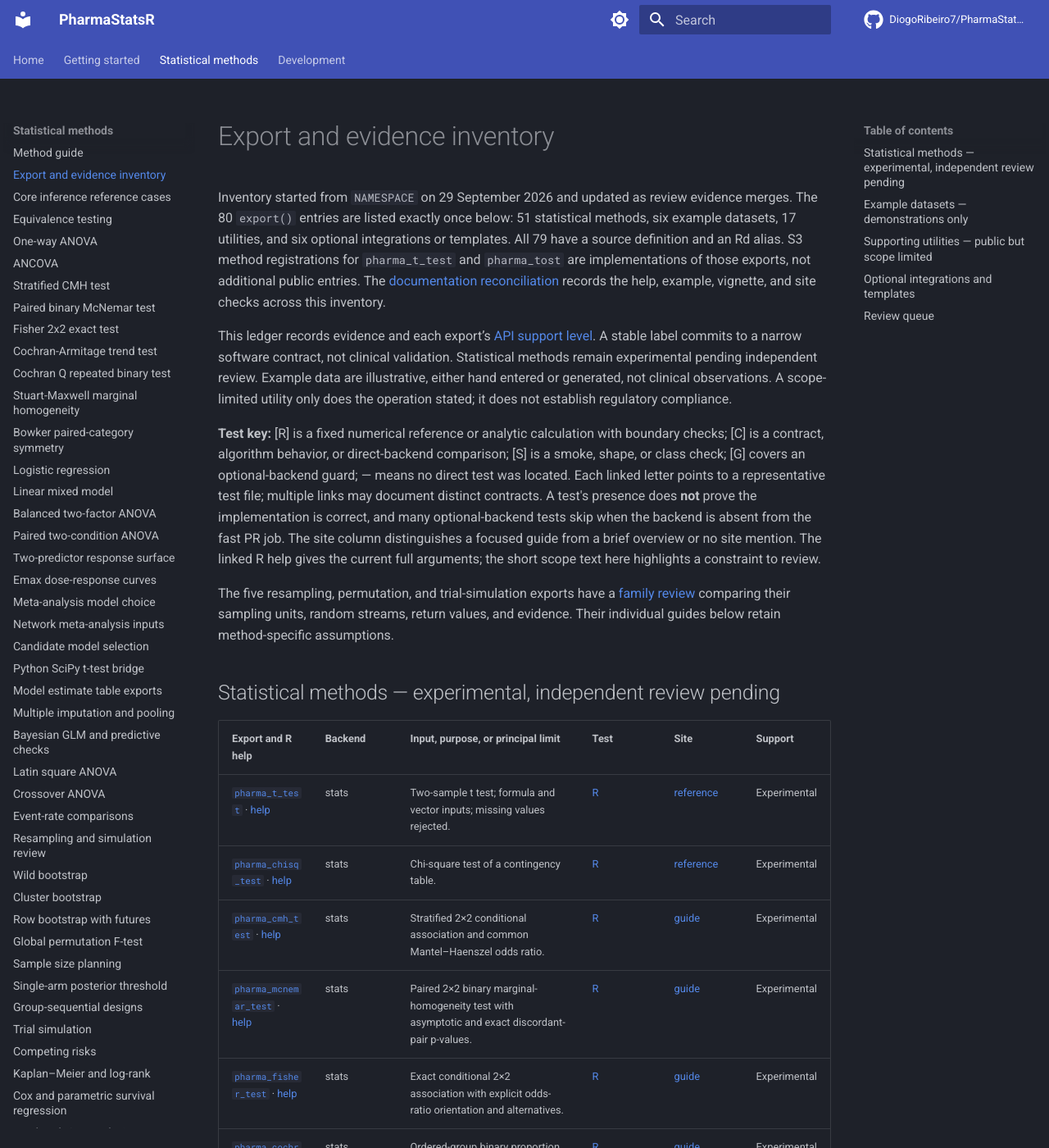
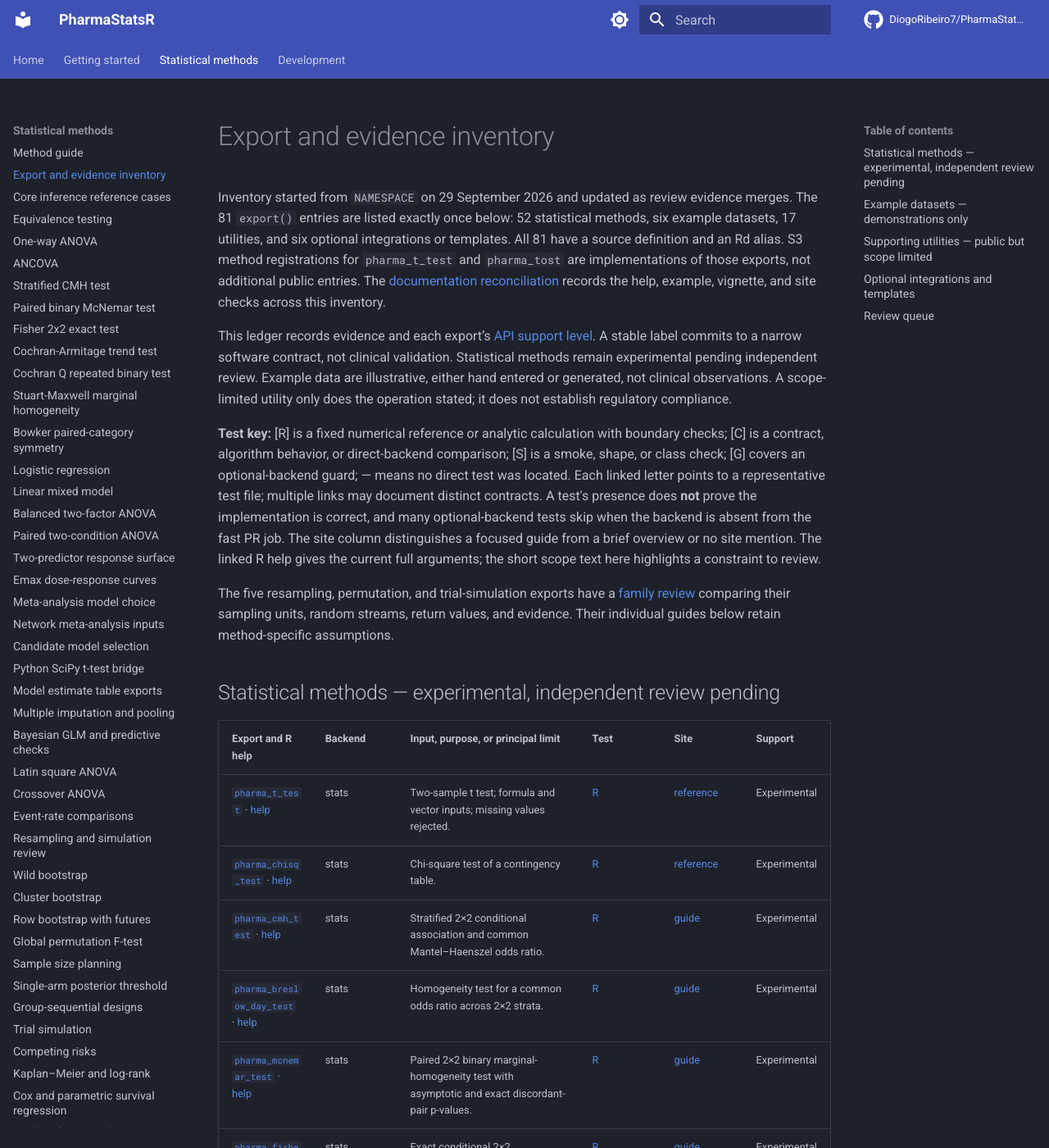
Before and after one commit to DiogoRibeiro7/PharmaStatsR, an MkDocs documentation site: the page built from docs/method-inventory.md, in a window 1280 px wide and 1400 px high. Shown: the whole window at 82% size. Built offline with MkDocs 1.6.1 and Material for MkDocs 9.7.7, drawn with Linux system fonts in a browser that asks for light colours; comment, search, counter and statistics services are not loaded.

Commit message:
docs: integrate Breslow-Day homogeneity test

```diff
--- a/docs/method-inventory.md
+++ b/docs/method-inventory.md
@@ -1,6 +1,6 @@
 # Export and evidence inventory
 
-Inventory started from `NAMESPACE` on 29 September 2026 and updated as review evidence merges. The 80 `export()` entries are listed exactly once below: 51 statistical methods, six example datasets, 17 utilities, and six optional integrations or templates. All 79 have a source definition and an Rd alias. S3 method registrations for `pharma_t_test` and `pharma_tost` are implementations of those exports, not additional public entries. The [documentation reconciliation](documentation-reconciliation.md) records the help, example, vignette, and site checks across this inventory.
+Inventory started from `NAMESPACE` on 29 September 2026 and updated as review evidence merges. The 81 `export()` entries are listed exactly once below: 52 statistical methods, six example datasets, 17 utilities, and six optional integrations or templates. All 81 have a source definition and an Rd alias. S3 method registrations for `pharma_t_test` and `pharma_tost` are implementations of those exports, not additional public entries. The [documentation reconciliation](documentation-reconciliation.md) records the help, example, vignette, and site checks across this inventory.
 
 This ledger records evidence and each export’s [API support level](api-support-policy.md). A stable label commits to a narrow software contract, not clinical validation. Statistical methods remain experimental pending independent review. Example data are illustrative, either hand entered or generated, not clinical observations. A scope-limited utility only does the operation stated; it does not establish regulatory compliance.
 
@@ -15,6 +15,7 @@
 | [`pharma_t_test`](https://github.com/DiogoRibeiro7/PharmaStatsR/blob/main/R/pharma_t_test.R) · [help](https://github.com/DiogoRibeiro7/PharmaStatsR/blob/main/man/pharma_t_test.Rd) | stats | Two-sample t test; formula and vector inputs; missing values rejected. | [R](https://github.com/DiogoRibeiro7/PharmaStatsR/blob/main/tests/testthat/test-core-inference-references.R) | [reference](core-reference-cases.md) | Experimental |
 | [`pharma_chisq_test`](https://github.com/DiogoRibeiro7/PharmaStatsR/blob/main/R/pharma_chisq_test.R) · [help](https://github.com/DiogoRibeiro7/PharmaStatsR/blob/main/man/pharma_chisq_test.Rd) | stats | Chi-square test of a contingency table. | [R](https://github.com/DiogoRibeiro7/PharmaStatsR/blob/main/tests/testthat/test-core-inference-references.R) | [reference](core-reference-cases.md) | Experimental |
 | [`pharma_cmh_test`](https://github.com/DiogoRibeiro7/PharmaStatsR/blob/main/R/pharma_cmh_test.R) · [help](https://github.com/DiogoRibeiro7/PharmaStatsR/blob/main/man/pharma_cmh_test.Rd) | stats | Stratified 2×2 conditional association and common Mantel–Haenszel odds ratio. | [R](https://github.com/DiogoRibeiro7/PharmaStatsR/blob/main/tests/testthat/test-cmh-reference.R) | [guide](cmh.md) | Experimental |
+| [`pharma_breslow_day_test`](https://github.com/DiogoRibeiro7/PharmaStatsR/blob/main/R/pharma_breslow_day_test.R) · [help](https://github.com/DiogoRibeiro7/PharmaStatsR/blob/main/man/pharma_breslow_day_test.Rd) | stats | Homogeneity test for a common odds ratio across 2×2 strata. | [R](https://github.com/DiogoRibeiro7/PharmaStatsR/blob/main/tests/testthat/test-breslow-day-reference.R) | [guide](breslow-day.md) | Experimental |
 | [`pharma_mcnemar_test`](https://github.com/DiogoRibeiro7/PharmaStatsR/blob/main/R/pharma_mcnemar_test.R) · [help](https://github.com/DiogoRibeiro7/PharmaStatsR/blob/main/man/pharma_mcnemar_test.Rd) | stats | Paired 2×2 binary marginal-homogeneity test with asymptotic and exact discordant-pair p-values. | [R](https://github.com/DiogoRibeiro7/PharmaStatsR/blob/main/tests/testthat/test-mcnemar-reference.R) | [guide](mcnemar.md) | Experimental |
 | [`pharma_fisher_test`](https://github.com/DiogoRibeiro7/PharmaStatsR/blob/main/R/pharma_fisher_test.R) · [help](https://github.com/DiogoRibeiro7/PharmaStatsR/blob/main/man/pharma_fisher_test.Rd) | stats | Exact conditional 2×2 association with explicit odds-ratio orientation and alternatives. | [R](https://github.com/DiogoRibeiro7/PharmaStatsR/blob/main/tests/testthat/test-fisher-reference.R) | [guide](fisher-exact.md) | Experimental |
 | [`pharma_cochran_armitage_test`](https://github.com/DiogoRibeiro7/PharmaStatsR/blob/main/R/pharma_cochran_armitage_test.R) · [help](https://github.com/DiogoRibeiro7/PharmaStatsR/blob/main/man/pharma_cochran_armitage_test.Rd) | stats | Ordered-group binary proportion trend test with explicit scores and signed Z. | [R](https://github.com/DiogoRibeiro7/PharmaStatsR/blob/main/tests/testthat/test-cochran-armitage-reference.R) | [guide](cochran-armitage.md) | Experimental |
```
